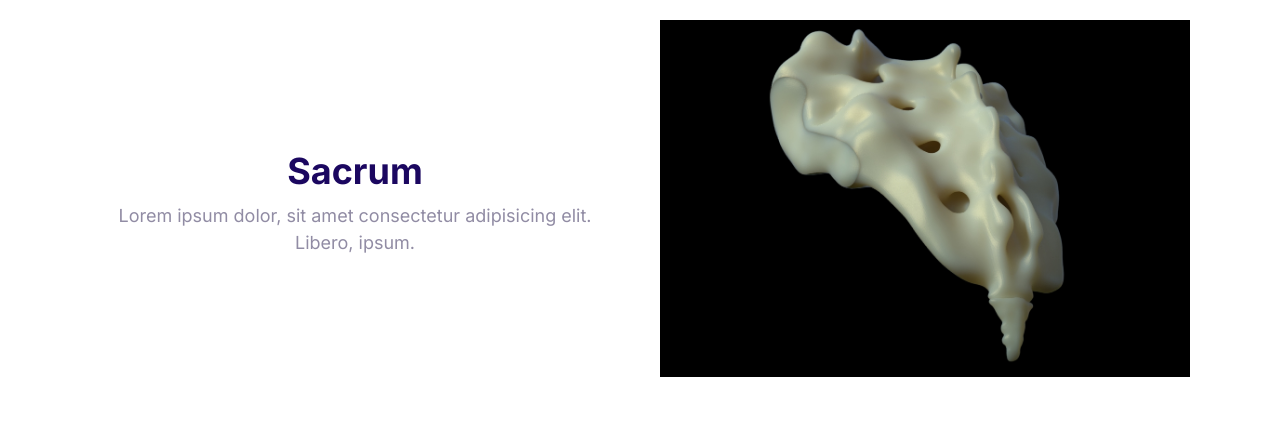
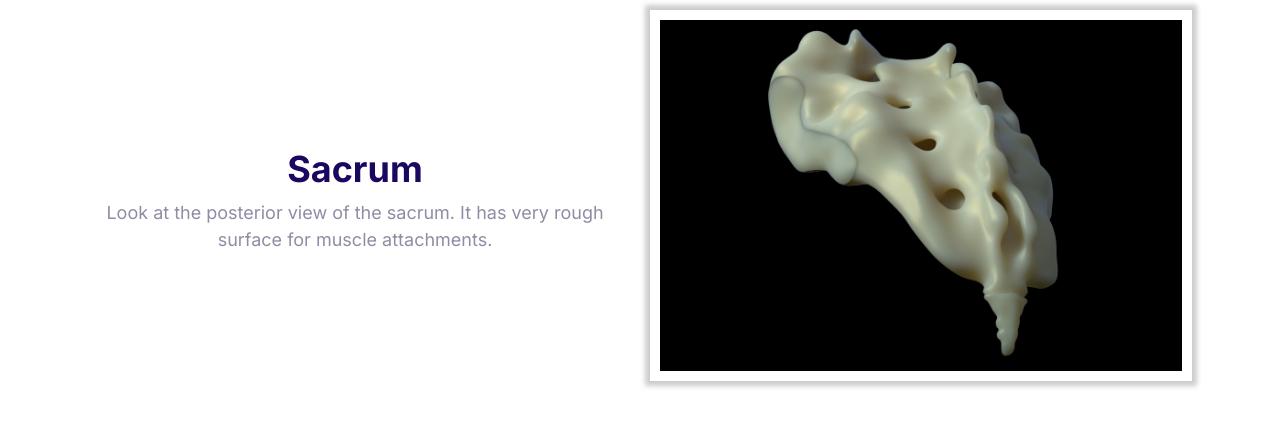
Before and after one commit to NilupulPerera/nilufy, a website built with Parcel: page index.html in a window 1280 px wide. Built offline with nearby package versions, Linux system fonts and the light colour scheme.

Commit message:
Set srcset and sizes in HTML img tag.

```diff
--- a/css/styles.css
+++ b/css/styles.css
@@ -99,7 +99,7 @@ p {
 }
 /*------------------------------------------*/
 .image-description {
-    padding: 2rem;
+	padding: 2rem;
 }
 
 .image-heading {
@@ -111,19 +111,20 @@ p {
 }
 
 .image-container {
-    width: 100%;
-    padding: 2rem;
-
+	width: 95%;
+	padding: 1rem;
+	margin: 1rem;
+	box-shadow: 0px 0px 5px 5px #ccc;
 }
 /*------------------------------------------*/
 .grid {
-    display: grid;
+	display: grid;
 	align-items: center;
 }
 
 @media screen and (min-width: 768px) {
-    .grid--1x2 {
-        grid-template-columns: repeat(2, 1fr);
-    }
+	.grid--1x2 {
+		grid-template-columns: repeat(2, 1fr);
+	}
 }
 /*------------------------------------------*/
--- a/index.html
+++ b/index.html
@@ -27,15 +27,21 @@
 		<section class="container">
 			<div class="grid grid--1x2">
 				<div class="image-description">
-						<h2 class="image-heading">Sacrum</h2>
-						<p class="image-text">
-							Lorem ipsum dolor, sit amet consectetur adipisicing elit. Libero, ipsum.
-						</p>
+					<h2 class="image-heading">Sacrum</h2>
+					<p class="image-text">
+						Look at the posterior view of the sacrum. It has very rough surface for muscle attachments.
+					</p>
 				</div>
 				<img
 					class="image-container"
-					src="/images/sacrum.jpg"
+					src="/images/resized/sacrum_1140.png"
 					alt="posterior view of sacrum"
+					srcset="
+						/images/resized/sacrum_380.png   380w,
+						/images/resized/sacrum_570.png   570w,
+						/images/resized/sacrum_1140.png 1140w
+					"
+					sizes="(min-width: 768px) 50vw, 100vw"
 				/>
 			</div>
 		</section>
```
Also changed, not shown: images/resized/sacrum_1140.png (added), images/resized/sacrum_380.png (added), images/resized/sacrum_570.png (added).
